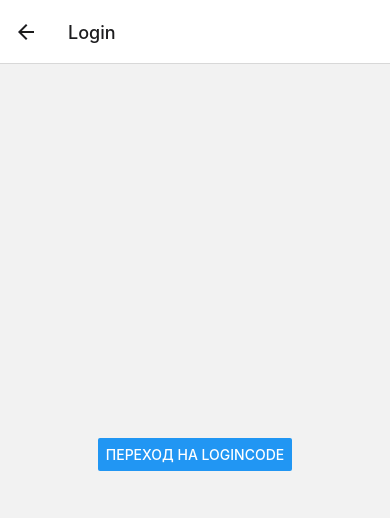
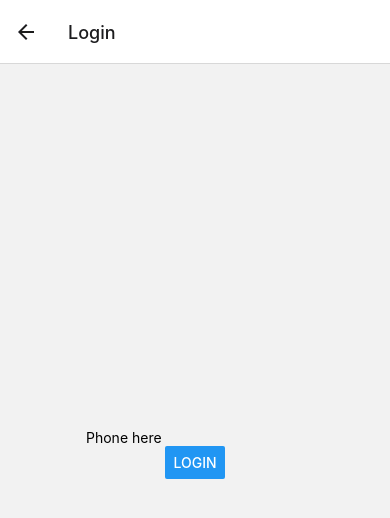
Before and after one commit to Valechek1/Slap-Stap, a React Native app in the folder SlapStepApp/: screen /Login in a window 390 px wide. Shown: the top 518 px of the page. Built offline with nearby package versions, Linux system fonts and the light colour scheme.

Commit message:
function Screen

```diff
--- a/SlapStepApp/src/api.js
+++ b/SlapStepApp/src/api.js
@@ -0,0 +1,20 @@
+const HOST = "https://rude-bobcat-82.loca.lt";
+
+export const startAuth = async (phone) => {
+  console.log(phone);
+  const response = await fetch(`${HOST}/authorisation`, {
+    method: "POST",
+    headers: {
+      "Content-Type": "application/json",
+    },
+    body: JSON.stringify({
+      phone,
+    }),
+  });
+
+  if (response.status === 200) {
+    return null;
+  }
+
+  throw new Error("Unauthorized");
+};
--- a/SlapStepApp/src/screens/Login.js
+++ b/SlapStepApp/src/screens/Login.js
@@ -1,7 +1,8 @@
 import { useNavigation } from "@react-navigation/native";
 import * as React from "react";
-import { Button } from "react-native";
+import { Button, TextInput, Text } from "react-native";
 import styled from "styled-components/native";
+import { startAuth } from "../api";
 
 const WrapperView = styled.View`
   flex: 1;
@@ -11,12 +12,29 @@ const WrapperView = styled.View`
 
 const Login = () => {
   const navigation = useNavigation();
+  const [phone, setPhone] = React.useState("");
+  const [error, setError] = React.useState();
+
+  const handleClick = React.useCallback(() => {
+    startAuth(phone)
+      .then(() => {
+        navigation.navigate("LoginCode", { phone });
+      })
+      .catch((err) => {
+        setError(err);
+      });
+  }, [phone]);
+
   return (
     <WrapperView>
-      <Button
-        title="Переход на LoginCode"
-        onPress={() => navigation.navigate("LoginCode", { name: "LoginCode" })}
+      <TextInput
+        value={phone}
+        keyboardType="number-pad"
+        onChangeText={(v) => setPhone(v)}
+        placeholder="Phone here"
       />
+      {error && <Text>ERROR: {error.message}</Text>}
+      <Button title="Login" onPress={handleClick} />
     </WrapperView>
   );
 };
--- a/SlapStepApp/src/screens/LoginCode.js
+++ b/SlapStepApp/src/screens/LoginCode.js
@@ -1,4 +1,4 @@
-import { useNavigation } from "@react-navigation/native";
+import { useNavigation, useRoute } from "@react-navigation/native";
 import * as React from "react";
 import { Text } from "react-native";
 import styled from "styled-components/native";
@@ -10,9 +10,14 @@ const WrapperView = styled.View`
 `;
 
 const LoginCode = () => {
+  // TODO Get phone number from route params
+  const route = useRoute();
+  const { phone } = route.params;
+
   return (
     <WrapperView>
       <Text>Третий Экран</Text>
+      <Text>{phone}</Text>
     </WrapperView>
   );
 };
--- a/SlapStepApp/src/screens/Splash.js
+++ b/SlapStepApp/src/screens/Splash.js
@@ -1,29 +1,19 @@
 import { useNavigation } from "@react-navigation/native";
 import * as React from "react";
-import { Button } from "react-native";
-import styled from "styled-components/native";
-
-const WrapperView = styled.View`
-  flex: 1;
-  align-items: center;
-  justify-content: center;
-`;
 
 const Splash = () => {
   const navigation = useNavigation();
 
   React.useEffect(() => {
-    navigation.navigate("Login");
+    let hasToken = false;
+    if (hasToken) {
+      navigation.navigate("Home");
+    } else {
+      navigation.navigate("Login");
+    }
   }, [navigation]);
 
-  return (
-    <WrapperView>
-      <Button
-        title="Переход на Login"
-        onPress={() => navigation.navigate("Login", { name: "Splash" })}
-      />
-    </WrapperView>
-  );
+  return null;
 };
 
 export default Splash;
```
